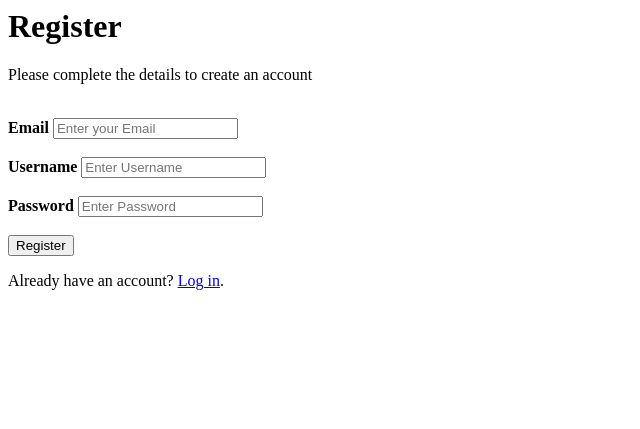
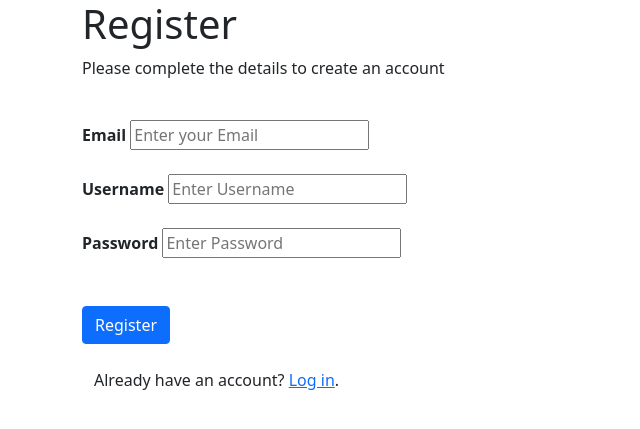
Before and after one commit to alanpeter/music_subscriptions, a Flask app: page /registration in a window 1280 px wide. Shown: the top 429 px of the page, without its empty margins (0-640 px from the left). Run offline with Flask 2, Linux system fonts and the light colour scheme.

Commit message:
Style updation in templates

```diff
--- a/main.py
+++ b/main.py
@@ -118,8 +118,11 @@ def home(dynamodb=None):
 				query_Results = fetch_InfoByYear(music_table, song_year)
 			elif song_artist:
 				query_Results = fetch_InfoByArtist(music_table, song_artist)
+
+			if query_Results:
+				error_message = None
 			else:
-				error_message = "NOT FOUND"
+				error_message = "No results is retrieved. Please query again"
 
 		# if not dynamodb:
 		# 	dynamodb = boto3.resource('dynamodb')
--- a/templates/index.html
+++ b/templates/index.html
@@ -2,7 +2,7 @@
   <head>
     <title>FORUM</title>
     <meta name="viewport" content="width=device-width, initial-scale=1.0">
-    <link rel="stylesheet" type="text/css" href="../static/style/bootstrap.css">
+    <link href="https://cdn.jsdelivr.net/npm/bootstrap@5.0.0-beta3/dist/css/bootstrap.min.css" rel="stylesheet" integrity="sha384-eOJMYsd53ii+scO/bJGFsiCZc+5NDVN2yr8+0RDqr0Ql0h+rP48ckxlpbzKgwra6" crossorigin="anonymous">
   </head>
   <body>
     <div class="container">
@@ -17,7 +17,7 @@
 					          request.form.email }}">
 					         <input type="password" placeholder="Password" name="password" value="{{
 					          request.form.password }}">
-					        <input class="btn btn-default" type="submit" value="Login">
+					        <input class="btn btn-primary" type="submit" value="Login">
 				      </form>
 					</div>
 				</div>
--- a/templates/registration.html
+++ b/templates/registration.html
@@ -1,34 +1,50 @@
+<link href="https://cdn.jsdelivr.net/npm/bootstrap@5.0.0-beta3/dist/css/bootstrap.min.css" rel="stylesheet" integrity="sha384-eOJMYsd53ii+scO/bJGFsiCZc+5NDVN2yr8+0RDqr0Ql0h+rP48ckxlpbzKgwra6" crossorigin="anonymous">
+
 <form action="" method="post" enctype="multipart/form-data">
 	<div class="container">
 		<h1>Register</h1>
 		<p>Please complete the details to create an account</p>
 		<br>
-
+			<div class="row">
+				<div class="col-sm">
 					<label for="id"><b>Email</b></label>
 					<input type="text" placeholder="Enter your Email" name="email" value="{{
 							          request.form.email }}" required>
 					<br>
 					<br>
+				</div>
+			</div>
 
+			<div class="row">
+				<div class="col-sm">
 				    <label for="username"><b>Username</b></label>
 				    <input type="text" placeholder="Enter Username" name="username" id="username" value="{{
 							          request.form.username }}" required>
 					<br>
 					<br>
+				</div>
+			</div>
+
+			<div class="row">
+				<div class="col-sm">
 				    <label for="password"><b>Password</b></label>
 				    <input type="password" placeholder="Enter Password" name="password" id="password" value="{{
 							          request.form.username }}" required>
+				</div>
+		    </div>
 		     <br>
 			 <br>
-
-		    <button type="submit">Register</button>
+		    <div class="col">
+		    	<button type="submit" class="btn btn-primary">Register</button>
+		    </div>
+		    <br>
 		    {% if error %}
 		        <div class="alert alert-danger" role="alert">
 				  <p>{{error}}</p>
 				</div>
 		     {% endif %}
 		  <div class="container signin">
-		    <p>Already have an account? <a href="#">Log in</a>.</p>
+		    <p>Already have an account? <a href="{{ url_for('login')}}">Log in</a>.</p>
 		  </div>
 	</div>
 </form>
```
Also changed, not shown: templates/home.html (+16 -11 lines). Lines whose indentation alone changed are shown as unchanged.
